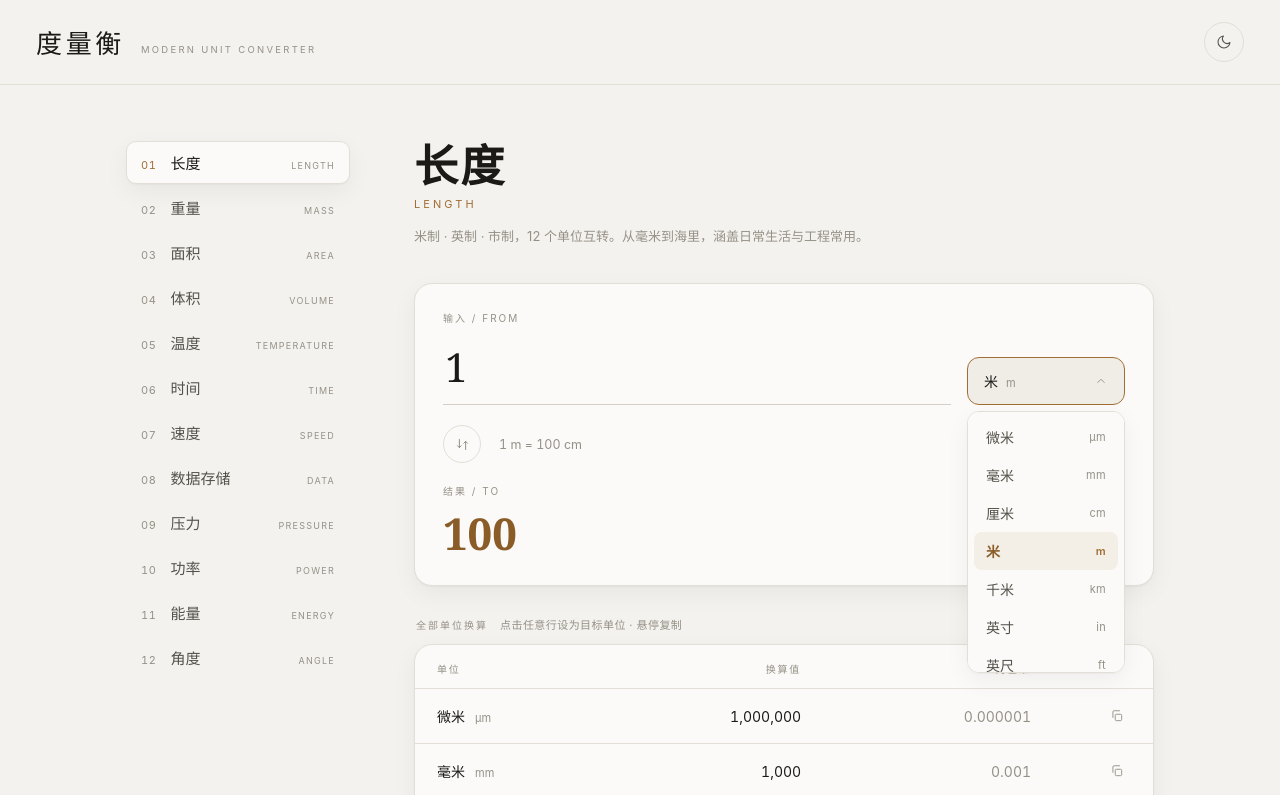
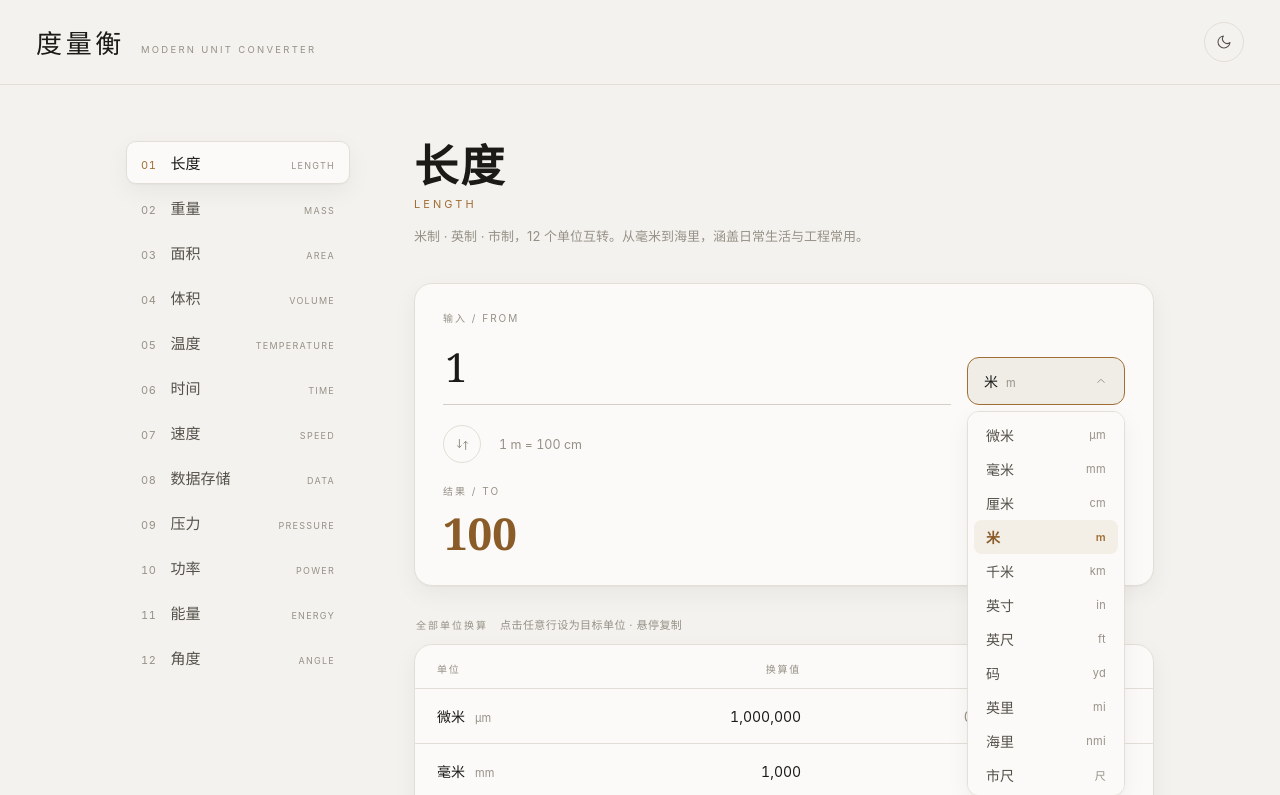
Before and after one commit to silumcdavid-beep/duliangheng, a plain HTML site: page index.html in a window 1280 px wide. Both pictures are taken after a click on the button "选择来源单位". Shown: the top 795 px of the page. Drawn offline with Linux system fonts and the light colour scheme.

Commit message:
修复：下拉单位选项被下方表格遮挡无法选择
- 移除入场动画 fill-mode(避免永久层叠上下文导致表格盖住下拉框)
- 卡片/表格显式 z-index 分层
- 下拉框加高到最多460px、选项更紧凑，12个单位一屏全显示
- 智能展开方向：下方空间不足时自动向上展开

```diff
--- a/index.html
+++ b/index.html
@@ -76,7 +76,7 @@ html[data-theme="dark"] .icon-btn .icon-moon{ display:none;}
 .cat-en{ margin-top:8px; font-size:11px; letter-spacing:.28em; text-transform:uppercase; color:var(--accent);}
 .cat-desc{ margin-top:14px; font-size:13px; color:var(--muted); line-height:1.7; max-width:540px;}
 
-.card{ background:var(--surface); border:1px solid var(--hairline); border-radius:18px; box-shadow:var(--shadow);}
+.card{ position:relative; z-index:2; background:var(--surface); border:1px solid var(--hairline); border-radius:18px; box-shadow:var(--shadow);}
 .conv{ padding:26px 28px;}
 .conv-row{ display:flex; align-items:flex-end; gap:16px;}
 .conv-cell{ flex:1; min-width:0;}
@@ -107,13 +107,13 @@ html[data-theme="dark"] .icon-btn .icon-moon{ display:none;}
 .unitpick.open .dd-btn{ border-color:var(--accent);}
 .unitpick.open .dd-btn svg{ transform:rotate(180deg);}
 .dd-list{
-  position:absolute; z-index:30; top:calc(100% + 6px); left:0; right:0;
+  position:absolute; z-index:50; top:calc(100% + 6px); left:0; right:0;
   background:var(--surface); border:1px solid var(--hairline); border-radius:12px;
-  box-shadow:var(--shadow); max-height:262px; overflow:auto; padding:6px;
+  box-shadow:var(--shadow); max-height:min(460px, 72vh); overflow:auto; padding:6px;
 }
 .dd-item{
   display:flex; align-items:center; justify-content:space-between; width:100%;
-  padding:9px 12px; border-radius:8px; font-size:14px; color:var(--ink-2); text-align:left;
+  padding:7px 12px; border-radius:8px; font-size:14px; color:var(--ink-2); text-align:left;
 }
 .dd-item:hover, .dd-item:focus{ background:var(--accent-soft); color:var(--ink); outline:none;}
 .dd-item.active{ color:var(--accent-ink); font-weight:600;}
@@ -140,7 +140,7 @@ html[data-theme="dark"] .icon-btn .icon-moon{ display:none;}
   font-size:10px; letter-spacing:.2em; text-transform:uppercase; color:var(--muted);
 }
 .table-cap .hint{ font-size:11px; letter-spacing:.04em; text-transform:none;}
-.table-wrap{ overflow-x:auto; border:1px solid var(--hairline); border-radius:18px; background:var(--surface); box-shadow:var(--shadow);}
+.table-wrap{ position:relative; z-index:1; overflow-x:auto; border:1px solid var(--hairline); border-radius:18px; background:var(--surface); box-shadow:var(--shadow);}
 table.units{ width:100%; border-collapse:collapse; min-width:600px;}
 .units th{
   text-align:left; font-size:10px; letter-spacing:.18em; text-transform:uppercase;
@@ -178,7 +178,7 @@ table.units{ width:100%; border-collapse:collapse; min-width:600px;}
 
 /* ---------- animation ---------- */
 @keyframes rise{ from{ opacity:0; transform:translateY(14px);} to{ opacity:1; transform:none;} }
-.stage-anim > *{ animation:rise .42s ease both;}
+.stage-anim > *{ animation:rise .42s ease;}
 .stage-anim > *:nth-child(2){ animation-delay:.05s;}
 .stage-anim > *:nth-child(3){ animation-delay:.10s;}
 .stage-anim > *:nth-child(4){ animation-delay:.14s;}
@@ -624,6 +624,21 @@ function openPickEl(id){
   openPick = id;
   const list = w.querySelector('.dd-list');
   list.hidden = false;
+  // smart open direction: if not enough room below, open upward
+  const br = w.querySelector('.dd-btn').getBoundingClientRect();
+  const spaceBelow = window.innerHeight - br.bottom;
+  const spaceAbove = br.top;
+  const naturalH = list.scrollHeight + 4;
+  const cap = h => Math.min(460, Math.max(150, h)) + 'px';
+  if (spaceBelow < naturalH && spaceAbove > spaceBelow){
+    list.style.top = 'auto';
+    list.style.bottom = 'calc(100% + 6px)';
+    list.style.maxHeight = cap(spaceAbove - 10);
+  } else {
+    list.style.top = 'calc(100% + 6px)';
+    list.style.bottom = 'auto';
+    list.style.maxHeight = cap(spaceBelow - 10);
+  }
   const active = list.querySelector('.dd-item.active') || list.firstElementChild;
   if (active) active.focus();
 }
```
